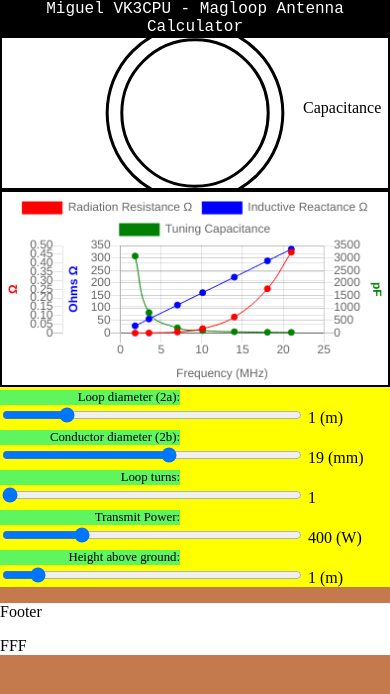
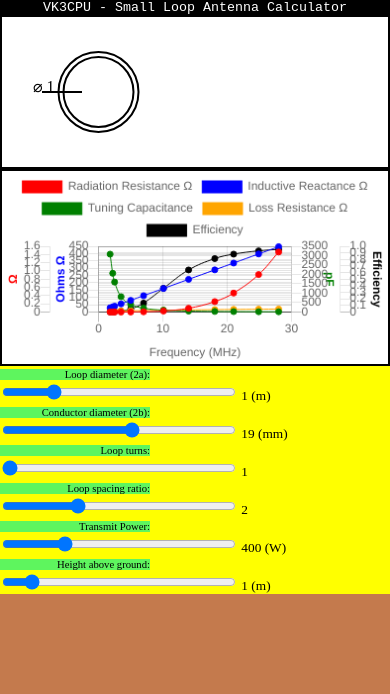
Before and after one commit to miguelvaca/vk3cpu, a plain HTML site: page magloop.html in a window 390 px wide. Drawn offline with nearby package versions, Linux system fonts and the light colour scheme.

Commit message:
Phone test
Added efficiency and R loss.

```diff
--- a/magloop.css
+++ b/magloop.css
@@ -6,6 +6,7 @@ header {
     background: black;
     color: white;
     font-family: 'Courier New', Courier, monospace;
+    font-size: smaller;
     text-align: center;
 }
 
@@ -47,12 +48,13 @@ section.spreadsheet div.first-col {
 
 section.controls div {
     background:yellow;
+    font-size: smaller;
 }
 
 section.controls div label {
     background:rgb(94, 245, 94);
     display: inline-block;
-    width: 180px;
+    width: 150px;
     font-size: 0.8em;
     text-align: right;
 }
@@ -60,7 +62,7 @@ section.controls div label {
 section.controls div input {
     background:lightsalmon;
     display: inline-block;
-    width: 300px;
+    width: 60%;
 }
 
 footer {
--- a/magloop.html
+++ b/magloop.html
@@ -7,16 +7,17 @@
         <link rel="stylesheet" href="magloop.css">
     </head>
     <body>
-        <header>Miguel VK3CPU - Magloop Antenna Calculator</header>
+        <header>VK3CPU - Small Loop Antenna Calculator</header>
         <!--
         <canvas id="3Dantenna" height="200px">
             3D Antenna Radiation Pattern Canvas
         </canvas>
         -->
         <svg >
-            <circle cx="50%" cy="50%" r="30%" stroke="black" stroke-width="3" fill="white"/>
-            <circle cx="50%" cy="50%" r="25%" stroke="black" stroke-width="3" fill="white"/>
-            <text x="78%" y="50%" style="fill:black;">Capacitance</text>
+            <circle cx="25%" cy="50%" r="40" stroke="black" stroke-width="2" fill="white"/>
+            <circle cx="25%" cy="50%" r="35" stroke="black" stroke-width="2" fill="white"/>
+            <text x="08%" y="50%" style="fill:black;">&#8960 1</text>
+        <line x1="40" y1="50%" x2="80" y2="50%" style="stroke:rgb(0,0,0);stroke-width:2" />
         </svg>
         <canvas id="chartCanvas">
             2D Chart Canvas
@@ -38,6 +39,11 @@
                 <span id="loop_turns_value"></span>
             </div>
             <div>
+                <label for="loop_spacing_slider">Loop spacing ratio:</label>
+                <input type="range" id="loop_spacing_slider" min="1.1" max="4.0" value="2.0" step="0.05">
+                <span id="loop_spacing_value"></span>
+            </div>
+            <div>
                 <label for="transmit_power_slider">Transmit Power:</label>
                 <input type="range" id="transmit_power_slider" min="25" max="1500" value="400" step="25">
                 <span id="transmit_power_value"></span> (W)
@@ -48,14 +54,11 @@
                 <span id="heightAboveGround_value"></span> (m)
             </div>
         </section>
-        <footer>
-            <p>Footer</p>FFF
-        </footer>
     </body>
     <script src="https://cdnjs.cloudflare.com/ajax/libs/Chart.js/2.9.3/Chart.min.js"></script>
     <script>
         const frequencies = [
-            1.8, 3.5, 7.0, 10.1, 14.0, 18.068, 21.0, 24.89, 28.0
+            1.8, 2.2, 2.5, 3.5, 5.0, 7.0, 10.1, 14.0, 18.068, 21.0, 24.89, 28.0
         ];
 
         var loop_diameter_slider = document.getElementById("loop_diameter_slider");
@@ -69,6 +72,10 @@
         var loop_turns_slider = document.getElementById("loop_turns_slider");
         var loop_turns_value = document.getElementById("loop_turns_value");
         loop_turns_value.innerHTML = loop_turns_slider.value;
+
+        var loop_spacing_slider = document.getElementById("loop_spacing_slider");
+        var loop_spacing_value = document.getElementById("loop_spacing_value");
+        loop_spacing_value.innerHTML = loop_spacing_slider.value;
 
         var transmit_power_slider = document.getElementById("transmit_power_slider");
         var transmit_power_value = document.getElementById("transmit_power_value");
@@ -94,10 +101,10 @@
             frequencies.forEach(freq => {
                 const wavelength = 3e8 / (freq * 1e6);
                 const l = (Math.PI * loop_diameter_slider.value) / wavelength;
-                if (l <= 0.25) {
+                //if (l <= 0.25) {
                     const rr = (n_turns ** 2.0) * k * (l ** 4.0);
                     retval.push({x:freq, y:rr});
-                }
+                //}
             });
             return retval;
         }
@@ -108,10 +115,10 @@
             frequencies.forEach(freq => {
                 const wavelength = 3e8 / (freq * 1e6);
                 const l = (Math.PI * loop_diameter_slider.value) / wavelength;
-                if (l <= 0.25) {
+                //if (l <= 0.25) {
                     const reactance = 2.0 * Math.PI * (freq * 1e6) * inductance;
                     retval.push({x:freq, y:reactance});
-                }
+                //}
             });
             return retval;
         }
@@ -122,20 +129,40 @@
             frequencies.forEach(freq => {
                 const wavelength = 3e8 / (freq * 1e6);
                 const l = (Math.PI * loop_diameter_slider.value) / wavelength;
-                if (l <= 0.25) {
+                //if (l <= 0.25) {
                     const reactance = 2.0 * Math.PI * freq * 1e6 * inductance;
                     const capacitor = 1e12 / (2.0 * Math.PI * freq * 1e6 * reactance);
                     retval.push({x:freq, y:capacitor});
-                }
+                //}
             });
             return retval;
         }
 
-        function getProximityResFromSpacing(b_conductor_radius, c_loop_spacing) {
+        const proximityResistance = {
+            // From G. S. Smith, "Radiation Efficiency of Electrically Small Multiturn Loop Antennas", IEEE Trans Antennas Propagation, September 1972
+            0:[  1.1,  1.15,  1.20,  1.25,  1.30,  1.40,  1.50,  1.60,  1.70,  1.80,  1.90,  2.00,  2.20,  2.40,  2.50,  2.60,  2.80,  3.00,  3.50,  4.00],
+            1:[0.000, 0.000, 0.000, 0.000, 0.000, 0.000, 0.000, 0.000, 0.000, 0.000, 0.000, 0.000, 0.000, 0.000, 0.000, 0.000, 0.000, 0.000, 0.000, 0.000],
+            2:[0.299, 0.284, 0.268, 0.254, 0.240, 0.214, 0.191, 0.173, 0.155, 0.141, 0.128, 0.116, 0.098, 0.032, 0.077, 0.071, 0.061, 0.054, 0.040, 0.031],
+            3:[0.643, 0.580, 0.531, 0.491, 0.455, 0.395, 0.346, 0.305, 0.270, 0.241, 0.216, 0.195, 0.161, 0.135, 0.124, 0.114, 0.098, 0.085, 0.062, 0.048],
+            4:[0.996, 0.868, 0.777, 0.704, 0.644, 0.564, 0.470, 0.408, 0.353, 0.316, 0.281, 0.252, 0.205, 0.170, 0.156, 0.144, 0.123, 0.106, 0.077, 0.058],
+            5:[1.347, 1.142, 1.002, 0.896, 0.809, 0.674, 0.572, 0.492, 0.428, 0.375, 0.332, 0.295, 0.239, 0.197, 0.180, 0.165, 0.141, 0.121, 0.087, 0.066],
+            6:[1.689, 1.400, 1.210, 1.068, 0.956, 0.784, 0.658, 0.561, 0.485, 0.423, 0.372, 0.330, 0.265, 0.217, 0.198, 0.182, 0.154, 0.133, 0.095, 0.072],
+            7:[2.020, 1.693, 1.401, 1.224, 1.086, 0.880, 0.732, 0.620, 0.532, 0.462, 0.405, 0.358, 0.286, 0.234, 0.213, 0.195, 0.165, 0.142, 0.101, 0.076],
+            8:[2.340, 1.872, 1.577, 1.365, 1.203, 0.965, 0.796, 0.670, 0.573, 0.495, 0.433, 0.392, 0.304, 0.247, 0.225, 0.206, 0.174, 0.150, 0.106, 0.080]
+        };
+
+        function getProximityResFromSpacing(spacing_ratio) {
             var retval = 0.0;
-            const lut = { 1:[],
-                2:[],
+            const n_turns = loop_turns_slider.value;
+            var i = 0;
+            for (i = 0; i < (proximityResistance[0].length-1); i++) {
+                if(spacing_ratio <= proximityResistance[0][i+1]) {
+                    // Linear interpolation between empirical proximity resistance values:
+                    retval = (((spacing_ratio - proximityResistance[0][i]) / (proximityResistance[0][i+1] - proximityResistance[0][i]) * (proximityResistance[n_turns][i+1] - proximityResistance[n_turns][i])) + proximityResistance[n_turns][i]);
+                    break;
+                }
             }
+            return retval;
         }
 
         function calculateLossResistance() {
@@ -143,19 +170,39 @@
             const a_coil_radius = loop_diameter_slider.value * 0.5;
             const b_conductor_radius = conductor_diameter_slider.value * 0.0005;
             const n_turns = loop_turns_slider.value;
+            const loop_spacing_ratio = loop_spacing_slider.value;
             const mu0 = 4.0 * Math.PI * 1e-7;
             const k = (n_turns * a_coil_radius / b_conductor_radius);
             const cu_sigma = 58e6;
+            const Rp = getProximityResFromSpacing(loop_spacing_ratio);
             frequencies.forEach(freq => {
                 const Rs = Math.sqrt(Math.PI * freq * 1e6 * mu0 / cu_sigma);
-                // TODO *** finish this! Find eqn for Rp / R0;
-                retval.push({x:freq, y:capacitor});
+                const R0 = (n_turns * Rs) / (2.0 * Math.PI * b_conductor_radius);
+                const R_ohmic = k * Rs * (Rp / R0 + 1.0);
+                retval.push({x:freq, y:R_ohmic});
             });
             return retval;
         }
 
+        function calculateEfficiencyFactor() {
+            const RL = calculateLossResistance();
+            const RR = calculateRadiationResistance();
+            var retval = [];
+            for (let index = 0; index < RR.length; index++) {
+                const Q = 1.0 / (1.0 + (RL[index].y / RR[index].y));
+                retval.push({x:RL[index].x, y:Q});
+            }
+            return retval;
+        }
+
         function calculateQualityFactor() {
+            const RL = calculateLossResistance();
+            const RR = calculateRadiationResistance();
             var retval = [];
+            for (let index = 0; index < RR.length; index++) {
+                const Q = 1.0 / (1.0 + (RL[index].y / RR[index].y));
+                retval.push({x:RL[index].x, y:Q});
+            }
             return retval;
         }
 
@@ -164,6 +211,8 @@
             myChart.data.datasets[0].data = calculateRadiationResistance();
             myChart.data.datasets[1].data = calculateInductiveReactance();
             myChart.data.datasets[2].data = calculateTuningCapacitor();
+            myChart.data.datasets[3].data = calculateLossResistance();
+            myChart.data.datasets[4].data = calculateQualityFactor();
             myChart.update();
         }
 
@@ -172,6 +221,8 @@
             myChart.data.datasets[0].data = calculateRadiationResistance();
             myChart.data.datasets[1].data = calculateInductiveReactance();
             // myChart.data.datasets[2].data = calculateTuningCapacitor();
+            myChart.data.datasets[3].data = calculateLossResistance();
+            myChart.data.datasets[4].data = calculateQualityFactor();
             myChart.update();
         }
 
@@ -180,6 +231,18 @@
             myChart.data.datasets[0].data = calculateRadiationResistance();
             myChart.data.datasets[1].data = calculateInductiveReactance();
             myChart.data.datasets[2].data = calculateTuningCapacitor();
+            myChart.data.datasets[3].data = calculateLossResistance();
+            myChart.data.datasets[4].data = calculateQualityFactor();
+            myChart.update();
+        }
+
+        loop_spacing_slider.oninput = function() {
+            loop_spacing_value.innerHTML = loop_spacing_slider.value;
+            myChart.data.datasets[0].data = calculateRadiationResistance();
+            myChart.data.datasets[1].data = calculateInductiveReactance();
+            myChart.data.datasets[2].data = calculateTuningCapacitor();
+            myChart.data.datasets[3].data = calculateLossResistance();
+            myChart.data.datasets[4].data = calculateQualityFactor();
             myChart.update();
         }
 
@@ -197,7 +260,8 @@
         var myChart = new Chart(chartCanvasContext, {
             type: 'line',
             data: {
-                datasets: [{
+                datasets: [
+                {
                     label: 'Radiation Resistance \u03A9',
                     fill: false,
                     borderColor: 'red',
@@ -223,6 +287,24 @@
                     data: calculateTuningCapacitor(),
                     borderWidth: 1,
                     yAxisID: 'pfID'
+                },
+                {
+                    label: 'Loss Resistance \u03A9',
+                    fill: false,
+                    borderColor: 'orange',
+                    backgroundColor: 'orange',
+                    data: calculateLossResistance(),
+                    borderWidth: 1,
+                    yAxisID: 'mohmsID'
+                },
+                {
+                    label: 'Efficiency',
+                    fill: false,
+                    borderColor: 'black',
+                    backgroundColor: 'black',
+                    data: calculateQualityFactor(),
+                    borderWidth: 1,
+                    yAxisID: 'effID'
                 }]
             },
             options: {
@@ -270,6 +352,17 @@
                         },
                         position: 'right',
                         id: 'pfID'
+                    },{
+                        type: 'linear',
+                        display: true,
+                        scaleLabel: {
+                            display: true,
+                            labelString: 'Efficiency',
+                            fontColor: 'black',
+                            fontStyle: 'bold'
+                        },
+                        position: 'right',
+                        id: 'effID'
                     }]
                 },
                 showLines: true
```
